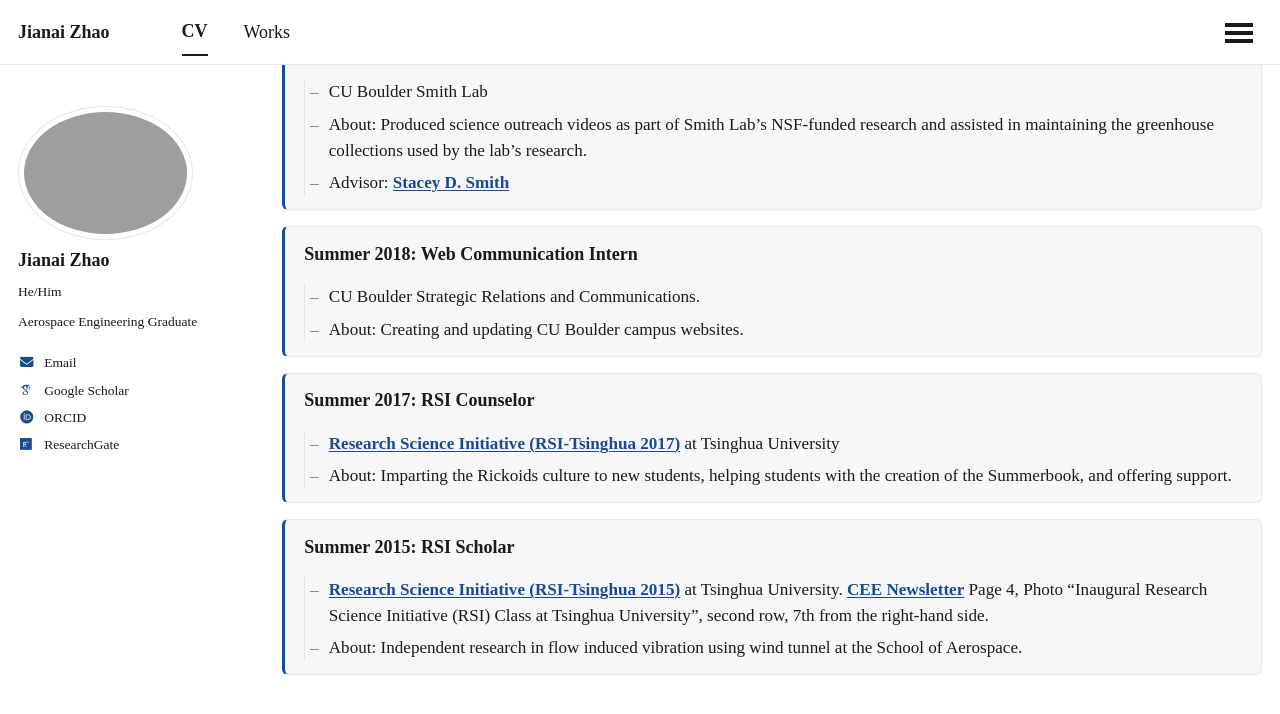
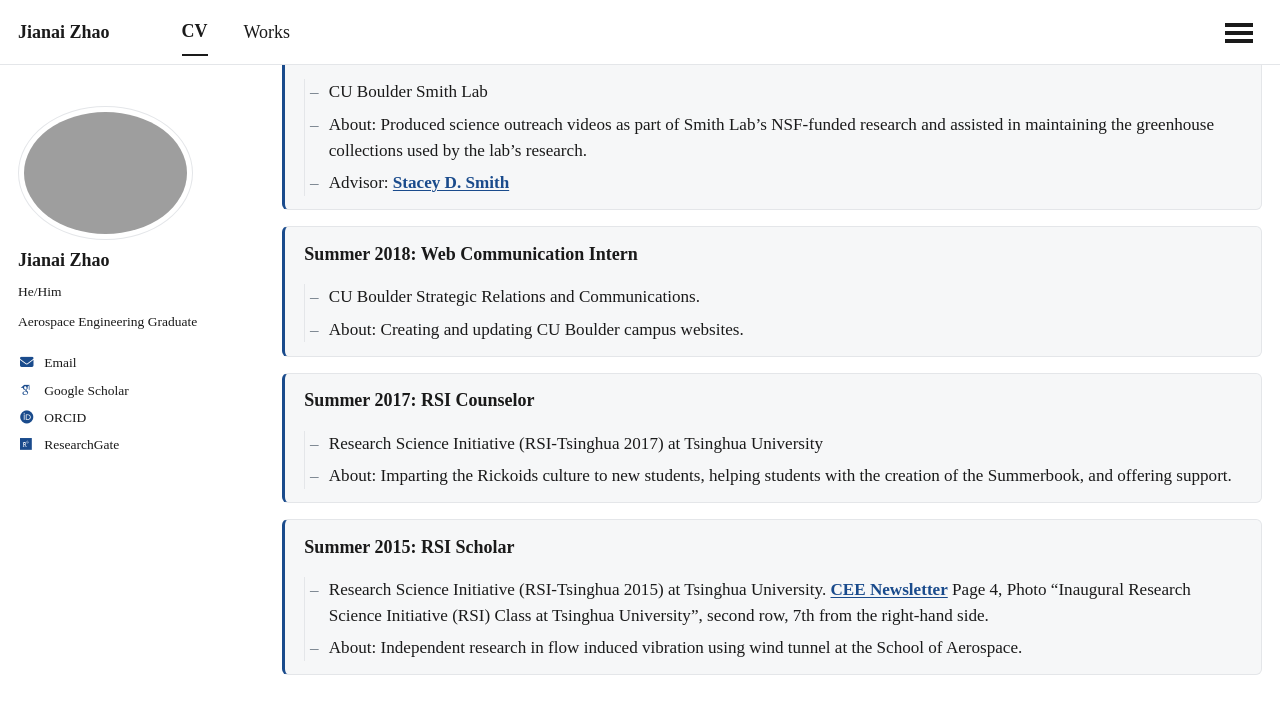
Before and after one commit to jianaizhao/jianaizhao.github.io, a Jekyll site: the page built from _pages/cv.md, in a window 1280 px wide and 900 px high, scrolled down 2732 px. Shown: the top 714 px of the window. Built offline with Jekyll 4.4.1, drawn with Linux system fonts in a browser that asks for light colours; some web fonts are replaced; a script that is not in the unit is left out; part of the change alters nothing that is shown.

Commit message:
delete link

```diff
--- a/_pages/cv.md
+++ b/_pages/cv.md
@@ -103,12 +103,12 @@ OUTREACH/ PROFESSIONAL DEVELOPMENT/ SERVICE
   * About: Creating and updating CU Boulder campus websites.
 
 * **Summer 2017: RSI Counselor**
-  * [Research Science Initiative (RSI-Tsinghua 2017)](https://www.cee.org/programs/research-science-institute-rsi/international-outreach) at Tsinghua University
+  * Research Science Initiative (RSI-Tsinghua 2017) at Tsinghua University
   * About: Imparting the Rickoids culture to new students, helping students with the creation of the Summerbook, and offering support.
   <!-- * Supervisor: Professor Git -->
 
 * **Summer 2015: RSI Scholar**
-  * [Research Science Initiative (RSI-Tsinghua 2015)](https://www.cee.org/newsevents/press-releases/cee-and-tsinghua-university-china-inaugurate-rsi-2015) at Tsinghua University. [CEE Newsletter](https://www.cee.org/sites/default/files/newsletters/cee_fall_2015.pdf) Page 4, Photo "Inaugural Research Science Initiative (RSI) Class at Tsinghua University", second row, 7th from the right-hand side.
+  * Research Science Initiative (RSI-Tsinghua 2015) at Tsinghua University. [CEE Newsletter](https://www.cee.org/sites/default/files/newsletters/cee_fall_2015.pdf) Page 4, Photo "Inaugural Research Science Initiative (RSI) Class at Tsinghua University", second row, 7th from the right-hand side.
   * About: Independent research in flow induced vibration using wind tunnel at the School of Aerospace.
 
 </div>
```
Also changed, not shown: 1 other file.
